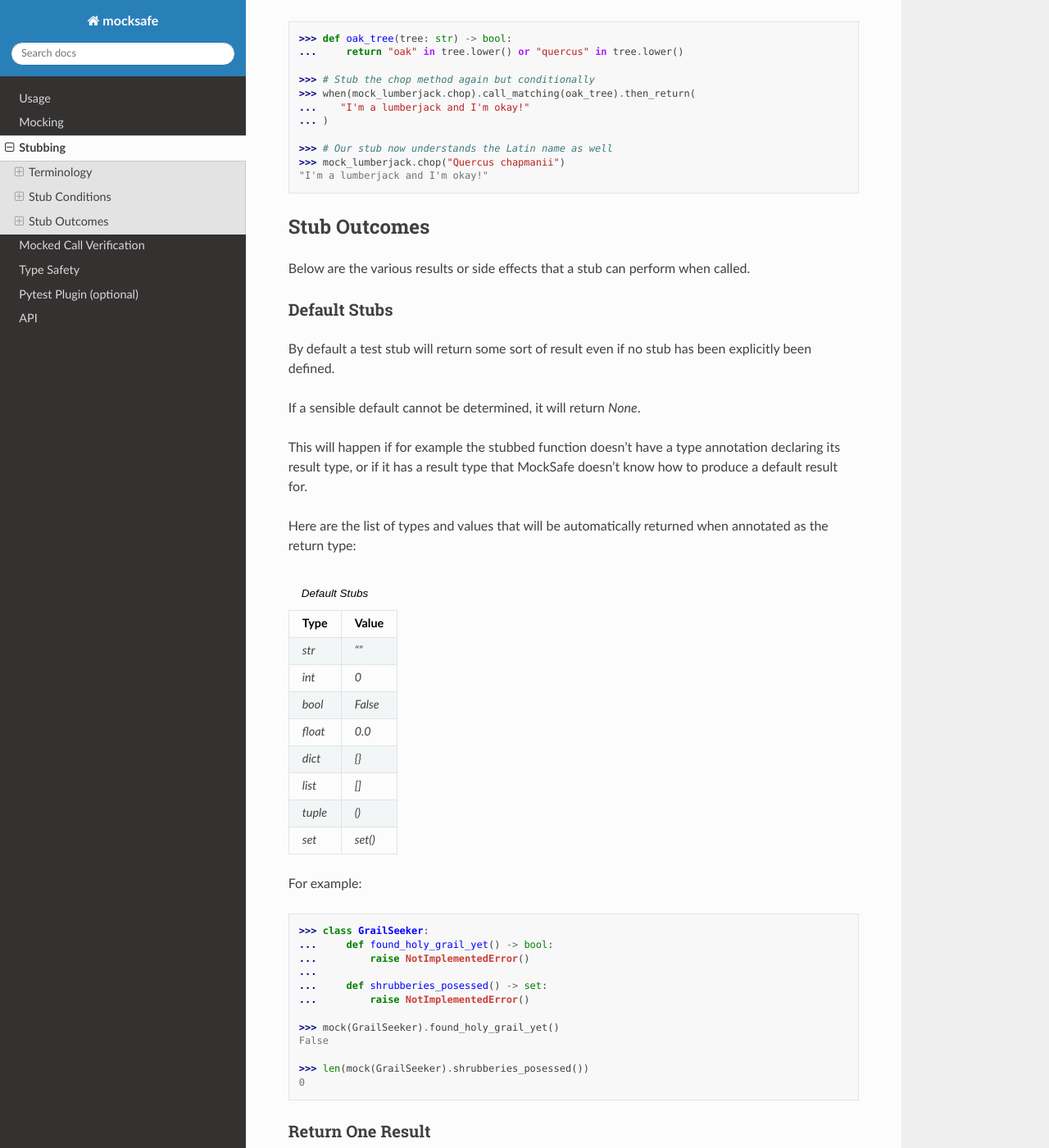
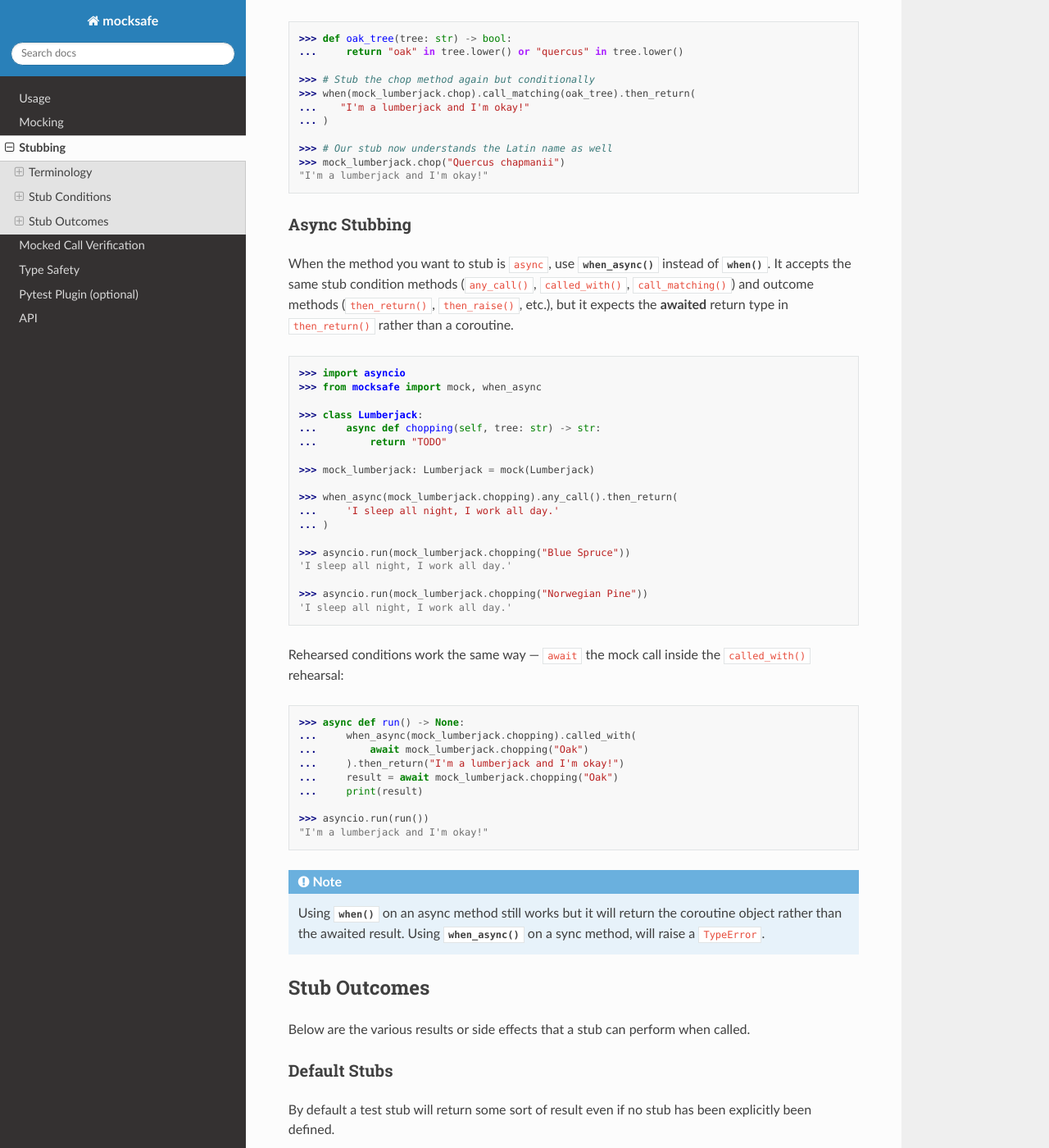
Before and after one commit to dmayo3/mocksafe, a Sphinx documentation site: the page built from docs/stubbing.rst, in a window 1280 px wide and 1400 px high, scrolled down 2685 px. Shown: the whole window at 82% size. Built offline with Sphinx 7.4.7 and the Read the Docs theme 3.1.0, drawn with Linux system fonts in a browser that asks for light colours.

Commit message:
Update documentation

```diff
--- a/docs/api.rst
+++ b/docs/api.rst
@@ -10,6 +10,7 @@ API
    mocksafe.mock_module
    mocksafe.mock_reset
    mocksafe.when
+   mocksafe.when_async
    mocksafe.stub
    mocksafe.that
    mocksafe.spy
--- a/docs/stubbing.rst
+++ b/docs/stubbing.rst
@@ -152,6 +152,58 @@ can always use a function or method instead.
     >>> # Our stub now understands the Latin name as well
     >>> mock_lumberjack.chop("Quercus chapmanii")
     "I'm a lumberjack and I'm okay!"
+
+
+Async Stubbing
+^^^^^^^^^^^^^^
+
+When the method you want to stub is ``async``, use :func:`~mocksafe.when_async`
+instead of :func:`~mocksafe.when`. It accepts the same stub condition methods
+(``any_call()``, ``called_with()``, ``call_matching()``) and outcome methods
+(``then_return()``, ``then_raise()``, etc.), but it expects the **awaited**
+return type in ``then_return()`` rather than a coroutine.
+
+.. doctest::
+
+    >>> import asyncio
+    >>> from mocksafe import mock, when_async
+
+    >>> class Lumberjack:
+    ...     async def chopping(self, tree: str) -> str:
+    ...         return "TODO"
+
+    >>> mock_lumberjack: Lumberjack = mock(Lumberjack)
+
+    >>> when_async(mock_lumberjack.chopping).any_call().then_return(
+    ...     'I sleep all night, I work all day.'
+    ... )
+
+    >>> asyncio.run(mock_lumberjack.chopping("Blue Spruce"))
+    'I sleep all night, I work all day.'
+
+    >>> asyncio.run(mock_lumberjack.chopping("Norwegian Pine"))
+    'I sleep all night, I work all day.'
+Rehearsed conditions work the same way — ``await`` the mock call inside the
+``called_with()`` rehearsal:
+
+.. doctest::
+
+    >>> async def run() -> None:
+    ...     when_async(mock_lumberjack.chopping).called_with(
+    ...         await mock_lumberjack.chopping("Oak")
+    ...     ).then_return("I'm a lumberjack and I'm okay!")
+    ...     result = await mock_lumberjack.chopping("Oak")
+    ...     print(result)
+
+    >>> asyncio.run(run())
+    "I'm a lumberjack and I'm okay!"
+
+.. note::
+
+    Using :func:`~mocksafe.when` on an async method still works but it will
+    return the coroutine object rather than the awaited result. Using
+    :func:`~mocksafe.when_async` on a sync method, will raise a
+    ``TypeError``.
 
 
 Stub Outcomes
```
